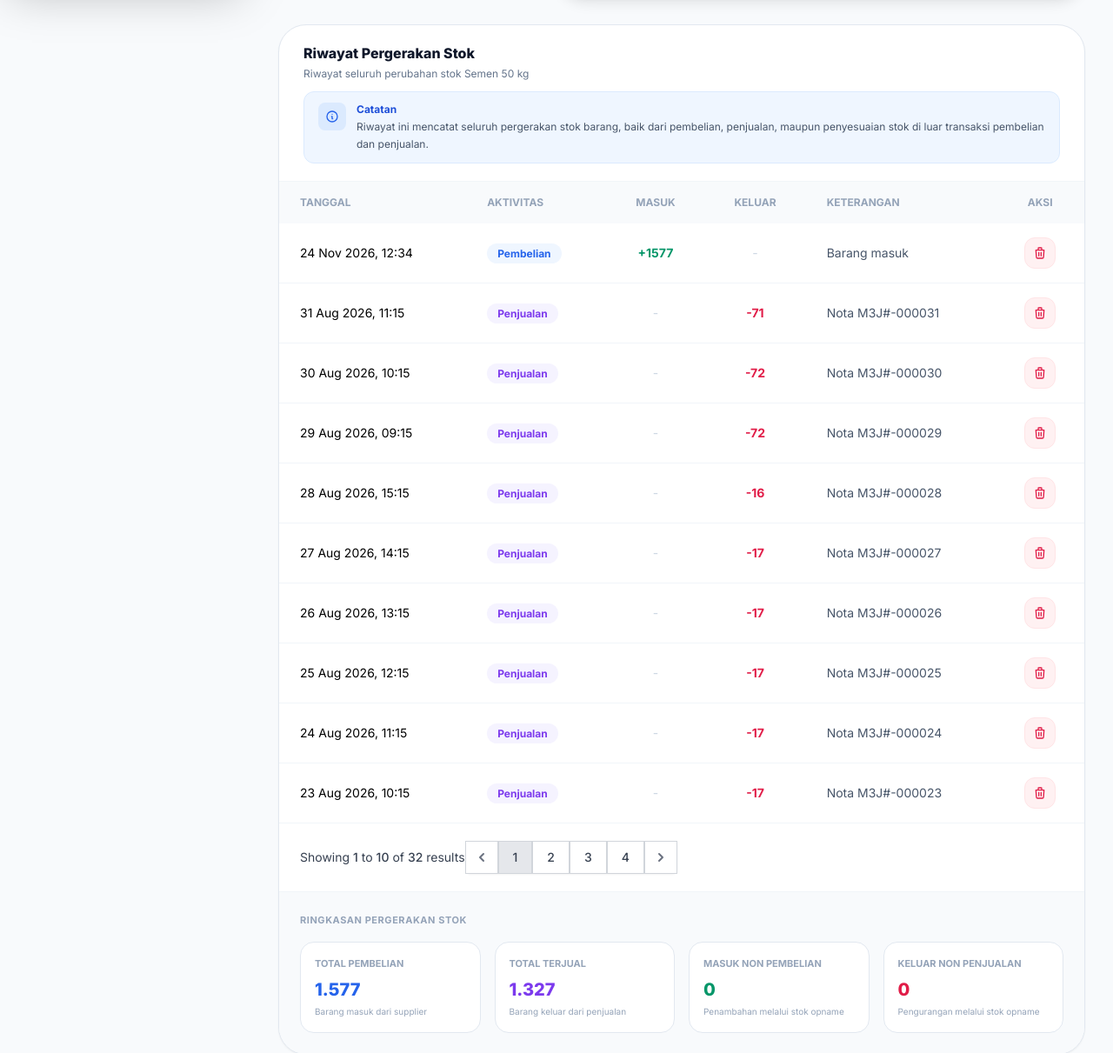
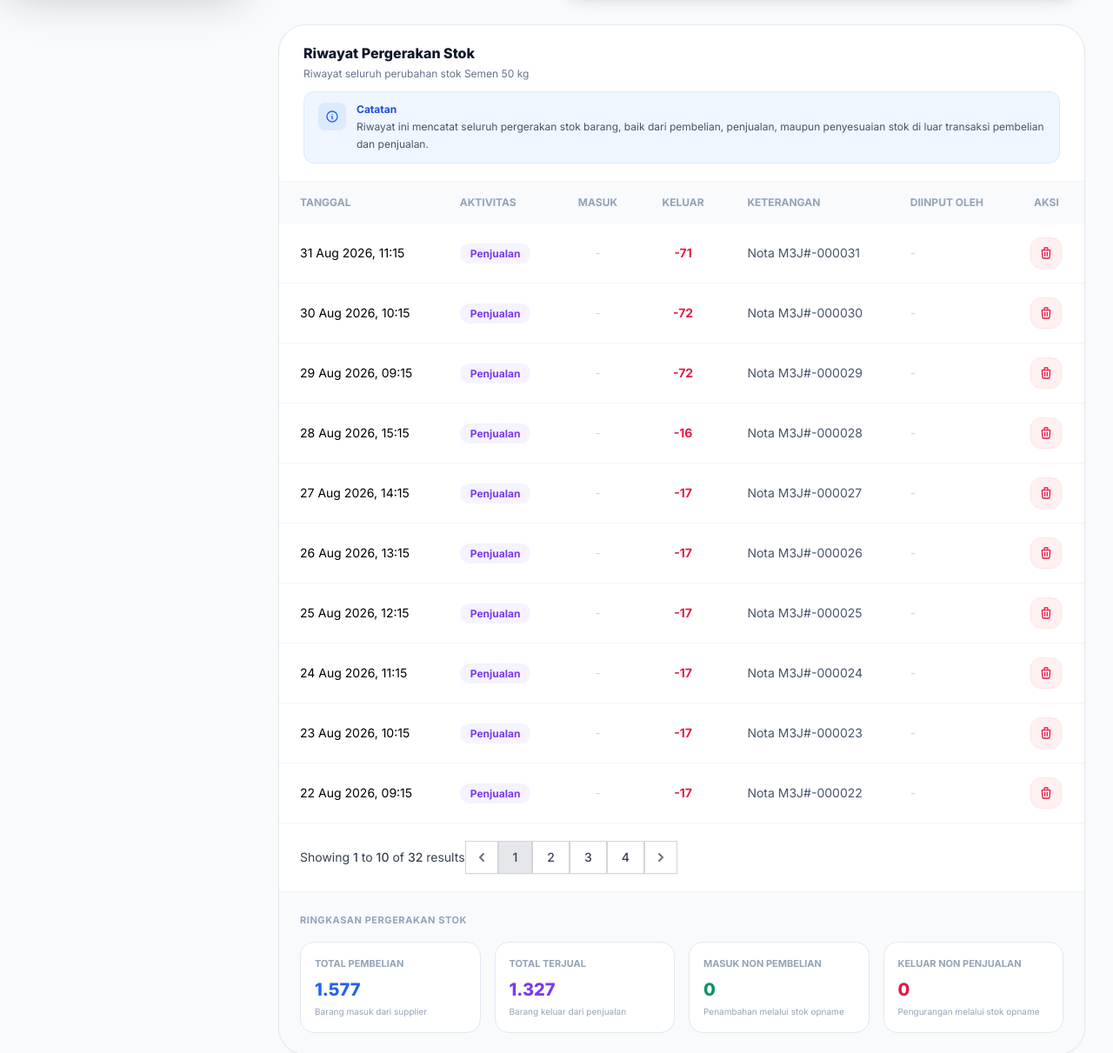
Before and after one commit to anggaai/rofi, a Laravel app: page /stok/1 in a window 1280 px wide. Shown: the part 821-2032 px from the top of the page at 87% size. Run offline with Laravel 12, Linux system fonts and the light colour scheme; a user stored in the database is signed in; data comes from the database, SQL or seed files in the repository; tables that the repository leaves empty hold one stand-in row (values such as "Sample post"); style sheets or scripts are compiled from the project's sources.

Commit message:
Update project

```diff
--- a/app/Http/Controllers/InventoryController.php
+++ b/app/Http/Controllers/InventoryController.php
@@ -24,7 +24,7 @@ class InventoryController extends Controller
     public function index(Request $request)
     {
         $search = $request->input('search');
-        $query = StokBarang::query();
+        $query = StokBarang::with('user');
             if ($search) {
             $query->where(function($q) use ($search) {
                 $q->where('nama_barang', 'like', "%{$search}%")
@@ -153,7 +153,7 @@ class InventoryController extends Controller
 
     public function show($id)
     {
-        $barang = StokBarang::findOrFail($id);
+        $barang = StokBarang::with('user')->findOrFail($id);
 
 
     /*
@@ -164,20 +164,23 @@ class InventoryController extends Controller
 
   $riwayatMasuk = DetailBarangMasuk::where('stok_barang_id', $barang->id)
     ->whereHas('barangMasuk', fn ($q) => $q->whereNotNull('tanggal_masuk'))
-    ->with('barangMasuk')
+    ->with('barangMasuk.user')
     ->get()
     ->map(function ($item) {
 
+        $header = $item->barangMasuk;
+
         return [
-                'id' => $item->id,
+            'id' => $header->id,
             'sumber' => 'barang_masuk',
-                'tanggal' => Carbon::parse($item->tanggal_masuk),
+            'tanggal' => Carbon::parse($header->tanggal_masuk),
             'aktivitas' => 'Pembelian',
             'masuk' => $item->jumlah,
             'keluar' => 0,
-                'keterangan' => $item->supplier
-                    ? 'Supplier: ' . $item->supplier
+            'keterangan' => $header->supplier
+                ? 'Supplier: ' . $header->supplier
                 : 'Barang masuk',
+            'user' => $header->user?->name ?? '-',
         ];
     });
 
@@ -188,7 +191,7 @@ class InventoryController extends Controller
     |--------------------------------------------------------------------------
     */
 
-    $riwayatKeluar = BarangKeluar::with('notaPembeli')
+    $riwayatKeluar = BarangKeluar::with('notaPembeli.user')
     ->where('stok_barang_id', $barang->id)
     ->get()
     ->map(function ($item) {
@@ -211,17 +214,17 @@ class InventoryController extends Controller
                     STR_PAD_LEFT
                 )
                 : 'Barang keluar',
+            'user' => $item->notaPembeli?->user?->name ?? '-',
         ];
     });
-
-
     /*
     |--------------------------------------------------------------------------
     | RIWAYAT STOK OPNAME
     |--------------------------------------------------------------------------
     */
 
-    $riwayatOpname = StokOpname::where('stok_barang_id', $barang->id)
+    $riwayatOpname = StokOpname::with('user')
+    ->where('stok_barang_id', $barang->id)
     ->get()
     ->map(function ($item) {
 
@@ -243,6 +246,7 @@ class InventoryController extends Controller
                 : 0,
 
             'keterangan' => $item->keterangan_opname ?? '-',
+            'user' => $item->user?->name ?? '-',
         ];
     });
 
@@ -606,7 +610,7 @@ class InventoryController extends Controller
     public function sampah()
 {
     // 1. Ambil data master stok barang yang sudah dihapus
-    $trashedBarang = StokBarang::onlyTrashed()->get();
+    $trashedBarang = StokBarang::onlyTrashed()->with('user')->get();
 
     // 2. Ambil data riwayat barang masuk yang sudah dihapus
     $trashedBarangMasuk = BarangMasuk::onlyTrashed()
@@ -732,7 +736,7 @@ class InventoryController extends Controller
     $search = $request->query('search');
 
     // 1. Ambil data katalog stok barang dengan filter pencarian jika diisi
-    $stokBarang = StokBarang::when($search, function ($query, $search) {
+        $stokBarang = StokBarang::with('user')->when($search, function ($query, $search) {
                         return $query->where('nama_barang', 'like', '%' . $search . '%')
                                      ->orWhere('kategori', 'like', '%' . $search . '%')
                                      ->orWhere('kode_barang', 'like', '%' . $search . '%');
@@ -1171,12 +1175,6 @@ public function barangkeluardestroy($id)
     |--------------------------------------------------------------------------
     | RAPIIKAN NAMA BARANG
     |--------------------------------------------------------------------------
-    |
-    | Contoh:
-    | "  Semen   Tiga Roda  "
-    | menjadi:
-    | "Semen Tiga Roda"
-    |
     */
     $namaBarang = preg_replace(
         '/\s+/',
@@ -1257,6 +1255,7 @@ public function barangkeluardestroy($id)
             |--------------------------------------------------------------------------
             */
             $data = $request->all();
+            $data['user_id'] = Auth::id();   // ← baru, selalu dari user yang login
 
             $namaFoto = null;
 
--- a/app/Models/StokBarang.php
+++ b/app/Models/StokBarang.php
@@ -23,6 +23,7 @@ class StokBarang extends Model
         'harga_beli',
         'harga_jual',
         'gambar',
+        'user_id'
     ];
     protected static function boot()
 {
@@ -60,6 +61,11 @@ public function detailBarangMasuk()
     {
         return $this->hasMany(DetailBarangMasuk::class, 'stok_barang_id');
     }
+public function user()
+{
+    return $this->belongsTo(User::class);
+}
+
 
 protected $dates = ['deleted_at'];
 }
--- a/resources/views/showbarang.blade.php
+++ b/resources/views/showbarang.blade.php
@@ -322,6 +322,10 @@
                         Keterangan
                     </th>
 
+                    <th class="px-6 py-4 text-left">
+                        Diinput Oleh
+                    </th>
+
                     <th class="px-6 py-4 text-center">
                         Aksi
                     </th>
@@ -436,10 +440,38 @@
                         </td>
 
 
-                        {{-- KETERANGAN --}}
+                                                {{-- KETERANGAN --}}
                         <td class="px-6 py-4 text-slate-600">
 
                             {{ $item['keterangan'] }}
+
+                        </td>
+
+
+                        {{-- DIINPUT OLEH --}}
+                        <td class="px-6 py-4 whitespace-nowrap">
+
+                            @if($item['user'] !== '-')
+
+                                <div class="flex items-center gap-2">
+
+                                    <div class="w-7 h-7 rounded-full bg-indigo-100 text-indigo-600
+                                                flex items-center justify-center
+                                                text-[11px] font-black uppercase">
+                                        {{ mb_substr($item['user'], 0, 1) }}
+                                    </div>
+
+                                    <span class="text-xs font-semibold text-slate-700">
+                                        {{ $item['user'] }}
+                                    </span>
+
+                                </div>
+
+                            @else
+
+                                <span class="text-slate-300">-</span>
+
+                            @endif
 
                         </td>
 
@@ -574,7 +606,7 @@
 
                     <tr>
 
-                        <td colspan="6"
+                        <td colspan="7"
                             class="px-6 py-10 text-center text-slate-400">
 
                             Belum ada riwayat pergerakan stok.
```
Also changed, not shown: database/migrations/2026_05_12_132823_create_barang_table.php. Lines whose indentation alone changed are shown as unchanged.
